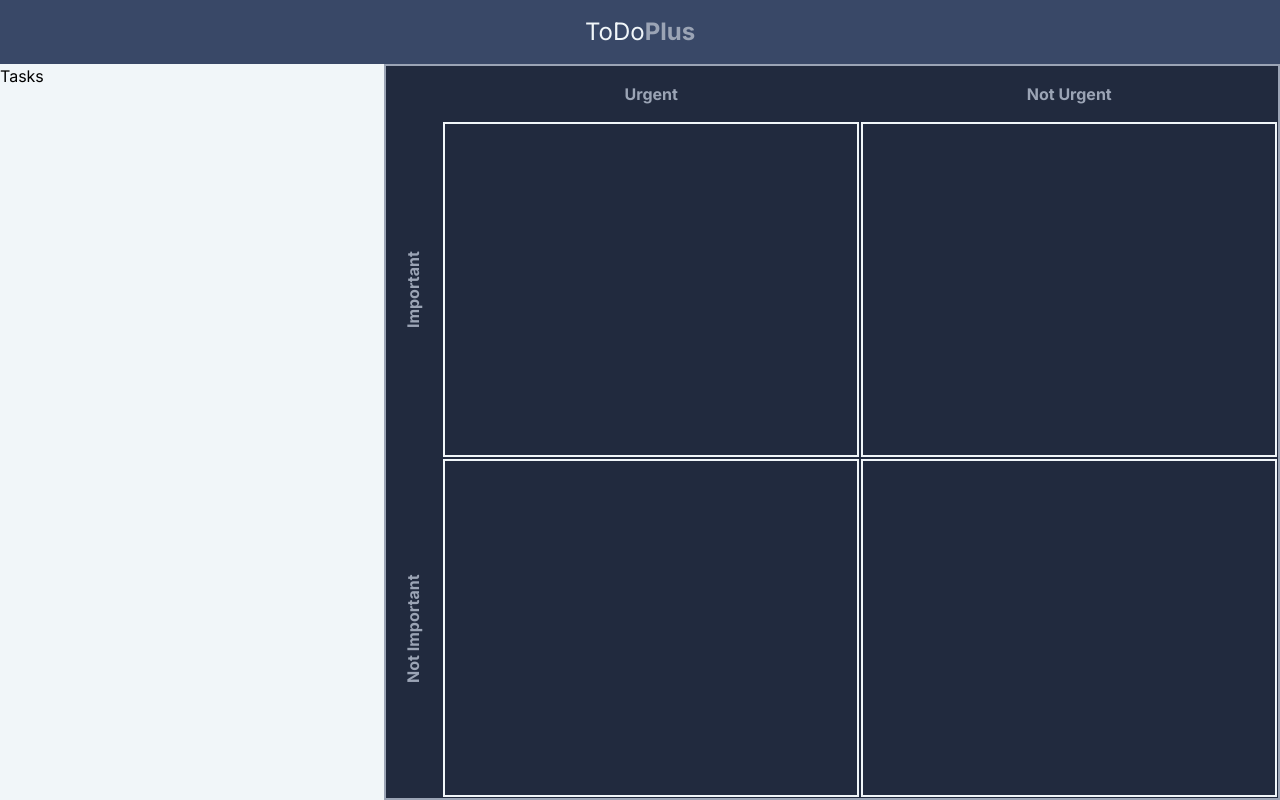
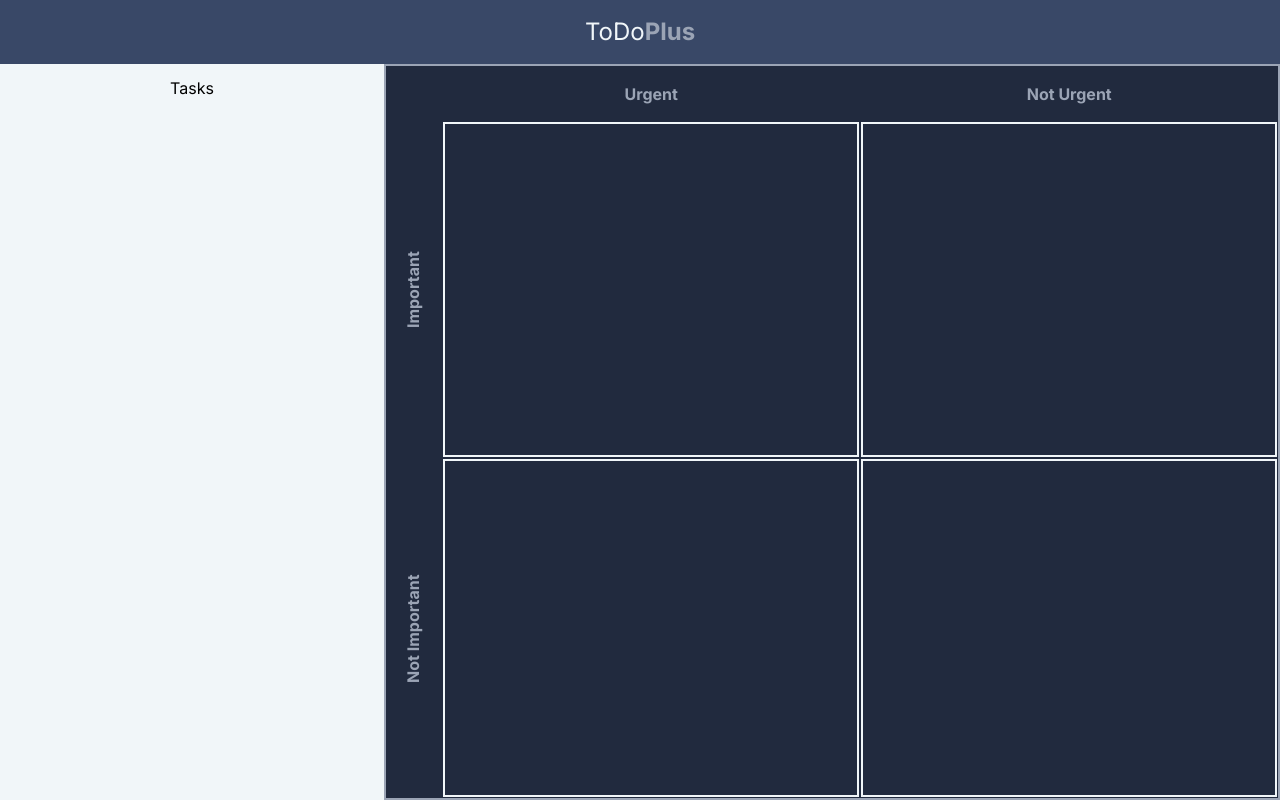
Before and after one commit to shantanuk7/todoplus, a Next.js app: page / in a window 1280 px wide. Built offline with nearby package versions, Linux system fonts and the light colour scheme.

Commit message:
removed Pocketbase and added many core functionalites like basic todo list with local storage for persistence, drag and drop tasks and test drop to edit prority function one of the sorting components.

```diff
--- /dev/null
+++ b/components/CreateTask.tsx
@@ -0,0 +1,38 @@
+'use client'
+
+import { useState } from "react";
+
+interface TaskItem {
+    id: number;
+    text: string;
+  }
+
+
+export default function CreateTask(){
+    const [taskList, setTaskList] = useState<TaskItem[]>([]);
+    const [task, setTask] = useState('');
+
+    function handleSubmit(e:any){
+        e.preventDefault();
+
+        if(task !== ""){
+            setTaskList([
+                ...taskList,
+                {
+                    id: taskList.length + 1,
+                    text: task.trim(),
+                }
+            ]);
+        }
+    }
+
+    return(
+        <form>
+            <input
+                type="text" value={task}
+                onChange={(e) => setTask(e.target.value)}
+            />
+            <button type="submit">Add</button>
+        </form>
+        )
+}
--- a/components/SortedList.tsx
+++ b/components/SortedList.tsx
@@ -3,7 +3,8 @@ import NotUrgImp from "./sorters/NotUrgImp";
 import UrgNotImp from "./sorters/UrgNotImp";
 import NotUrgNotImp from "./sorters/NotUrgNotImp";
 
-export default function SortedList(){
+export default function SortedList(props:any){
+
     return (
         <div className="sortlist flex-1">
             <table className="h-full w-full border-solid border-2 border-light-color">
@@ -15,13 +16,17 @@ export default function SortedList(){
                 </tr>
                 <tr className="">
                     <th className="text-light-color w-0.5 rotate-text p-4">Important</th>
-                    <td className="w-1/2 h-1/2"><UrgImp/></td>
-                    <td className="w-1/2 h-1/2"><NotUrgNotImp/></td>
+                    <td className="w-1/2 h-1/2">
+                        <UrgImp/>
+                        </td>
+                    <td className="w-1/2 h-1/2"><NotUrgNotImp /></td>
                 </tr>
                 <tr className="">
                     <th className="text-light-color w-0.5 rotate-text p-4">Not Important</th>
-                    <td className="w-1/2 h-1/2"><NotUrgImp/></td>
-                    <td className="w-1/2 h-1/2"><UrgNotImp/></td>
+                    <td className="w-1/2 h-1/2">
+                        <NotUrgImp taskList={props.taskList} handleChange={(id:string,urg: boolean, imp: boolean)=>props.handlePriorityChange(id,imp,urg)}/>
+                        </td>
+                    <td className="w-1/2 h-1/2"><UrgNotImp /></td>
                 </tr>
                 </tbody>
             </table>
--- a/components/TaskList.tsx
+++ b/components/TaskList.tsx
@@ -1,7 +1,45 @@
-export default function TaskList() {
+import React, { useEffect, useState } from "react";
+
+export default function TaskList(props: any) {
+    const [task, setTask] = useState('');
+
+    function Task({taskitem}: any){
+        const { id, text } = taskitem || {};
+
+        return (
+            <div draggable onDragStart={(e: any) => handleOnDrag(e, id)}>
+                {text}
+                |<button onClick={()=>props.handleDelete(id)}>X</button>|
+            </div>
+        );
+    }
+
+    function handleOnDrag(e: React.DragEvent, taskId: string) {
+    e.dataTransfer.setData("taskId", taskId);
+        console.log("Started drag on event: ");
+        console.log(e);
+    }
+
     return (
-        <div className="tasklist bg-white-color basis-[30vw]">
-            Tasks
+        <div className="tasklist bg-white-color basis-[30vw] p-3">
+            <h3 className="text-center">Tasks</h3>
+
+            <ul>
+                {(props.taskList).filter((item:any)=>((item.urg == null) && item.imp == null)).map((task: any) => {
+                    return <Task taskitem={task} key={task.id} />;
+                })}
+            </ul>
+
+            <form onSubmit={(e) => {e.preventDefault(); props.handleSubmit(task); setTask("");}} className="border-none">
+                <input
+                    type="text" value={task}
+                    onChange={(e) => setTask(e.target.value)}
+                    className="w-full bg-transparent p-1 border-none outline-none"
+                    autoFocus
+                />
+            </form>
+
+            <br />
         </div>
     );
 }
--- a/components/WorkArea.tsx
+++ b/components/WorkArea.tsx
@@ -1,11 +1,76 @@
+'use client'
+
 import TaskList from "./TaskList";
 import SortedList from "./SortedList";
+import { useEffect, useState } from "react";
+import { v4 as uuidv4 } from 'uuid';
+
+interface TaskItem {
+    id: string;
+    text: string;
+    imp: boolean;
+    urg: boolean;
+  }
 
 export default function WorkArea(){
+
+    //Main Parent level tasks list array storing state of all tasks.
+
+    const [taskList, setTaskList] = useState<TaskItem[]>(()=>{
+        if (typeof window !== 'undefined') {
+            // Perform localStorage action after window is loaded
+            const savedTasks = localStorage.getItem("tasks");
+            //if savedTasks is not empty, it sets task list with existing tasks, Else empty array
+            return savedTasks?(JSON.parse(savedTasks)):([]);
+          }
+    });
+
+    useEffect(() => {
+        localStorage.setItem("tasks", JSON.stringify(taskList));
+    }, [taskList]);
+
+    //handleSubmit is called by <TaskList/> when it is called by form onSubmit in TaskList component.
+    const handleSubmit = (task:any)=>{
+
+        if(task !== ""){
+            setTaskList([
+                ...taskList,
+                {
+                    id: uuidv4(),
+                    text: task.trim(),
+                    imp:null as any,
+                    urg:null as any,
+                }
+            ]);
+        }
+    }
+
+    //handleDelete is called by <TaskList/> when it is called by form onSubmit in TaskList component.
+    const handleDelete = (id: string)=>{
+        const updatedList = taskList.filter((taskitem: any) => {
+            return taskitem.id !== id;
+        });
+
+        setTaskList(updatedList);
+    }
+
+    const handlePriorityChange = (id: string, urg: boolean, imp: boolean)=>{
+        console.log(id + "Task priority is getting changed");
+        const newTaskListState = taskList.map(taskitem => {
+            if(taskitem.id == id){
+                return {...taskitem, imp:imp, urg:urg}
+            }
+            return taskitem;
+        })
+
+        setTaskList(newTaskListState);
+        console.log("Changed state of a task item and new tasklist is ", newTaskListState);
+    }
+
     return (
         <div className="flex flex-1">
-            <TaskList/>
-            <SortedList/>
+            <TaskList taskList={taskList} handleSubmit={handleSubmit} handleDelete={handleDelete}/>
+            <SortedList taskList={taskList} handlePriorityChange={handlePriorityChange}/>
         </div>
     )
 }
--- a/components/sorters/NotUrgImp.tsx
+++ b/components/sorters/NotUrgImp.tsx
@@ -1,7 +1,39 @@
-export default function NotUrgImp(){
+'use client'
+
+import { useState } from "react";
+
+export default function NotUrgImp(props:any){
+    //array in which list of tasks is stored
+    const [tasks, setTasks] = useState(['']);
+    // useState<TaskItem[]>([]);
+
+    //handle Drag and drop
+
+    function handleOnDrop(e:React.DragEvent){
+        console.log("Droping: ");
+        console.log(e);
+
+        const taskId = e.dataTransfer.getData("taskId") as string;
+        console.log("taskId", taskId);
+        setTasks([...tasks, taskId]);
+
+        //taskId is passed from this component to SortedList props
+        //then it is passed from SortedList to WorkArea where actually updation is done
+        //in handlePriorityChange(id: string)
+        props.handleChange(taskId,true,false);
+    }
+
+    function handleDragOver(e:React.DragEvent){
+        e.preventDefault();
+        console.log("Drag over",e);
+    }
+
+
     return (
-        <div className="border-2 border-white-color w-full h-full">
-
+        <div className="border-2 border-white-color w-full h-full text-white" onDrop={handleOnDrop} onDragOver={handleDragOver}>
+            {props.taskList.filter((item:any)=>((item.urg == false) && item.imp == true)).map((taskitem:any)=>{
+                return <li key={taskitem.id}>{taskitem.text}</li>
+            })}
         </div>
     )
 }
```
Also changed, not shown: package.json (+7 -2 lines), 1 other file (tests, documents, lock files or other folders).
